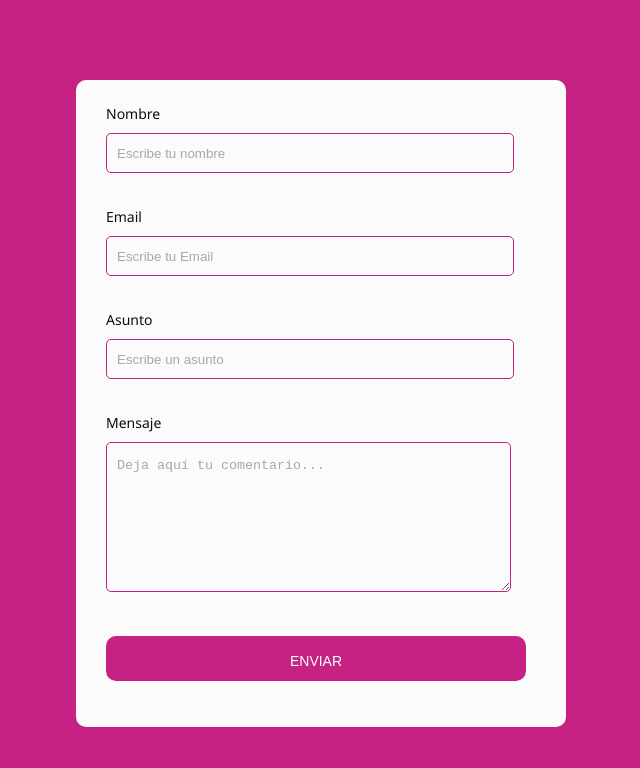
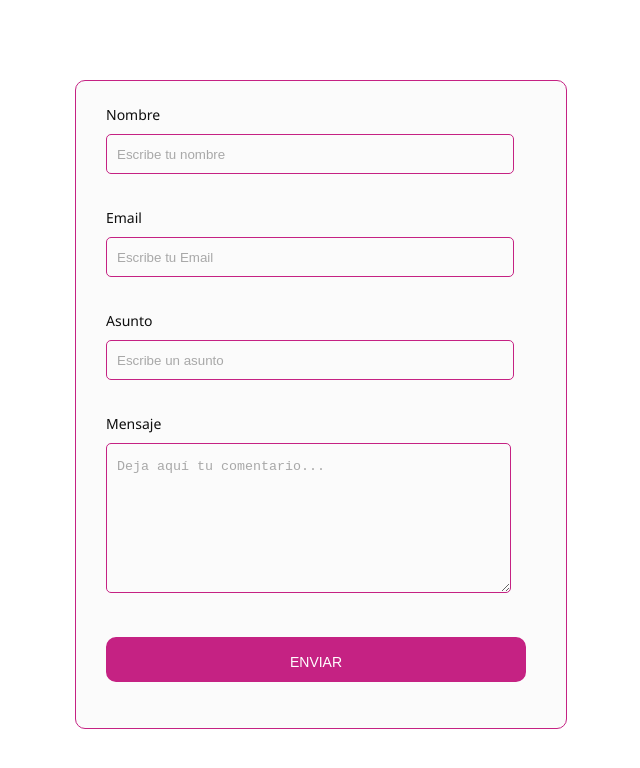
Before and after one commit to schuman94/dwec4, a plain HTML site: page formulario.html in a window 1280 px wide. Shown: the whole page, without its empty margins (319-959 px from the left). Drawn offline with Linux system fonts and the light colour scheme.

Commit message:
cosas de diw

```diff
--- a/contact-form.css
+++ b/contact-form.css
@@ -5,7 +5,7 @@
 body{
   height: 100%;
   font-family: 'Noto Sans', sans-serif;
-  background-color: #c52283;
+  background-color: white;
 }
 
 
@@ -18,6 +18,7 @@ body{
   padding-bottom: 10px;
   background-color: #fbfbfb;
   padding-left: 30px;
+  border: solid #c52283 1px ;
 }
 
 
```
Also changed, not shown: formulario.html (+9 -0 lines).
